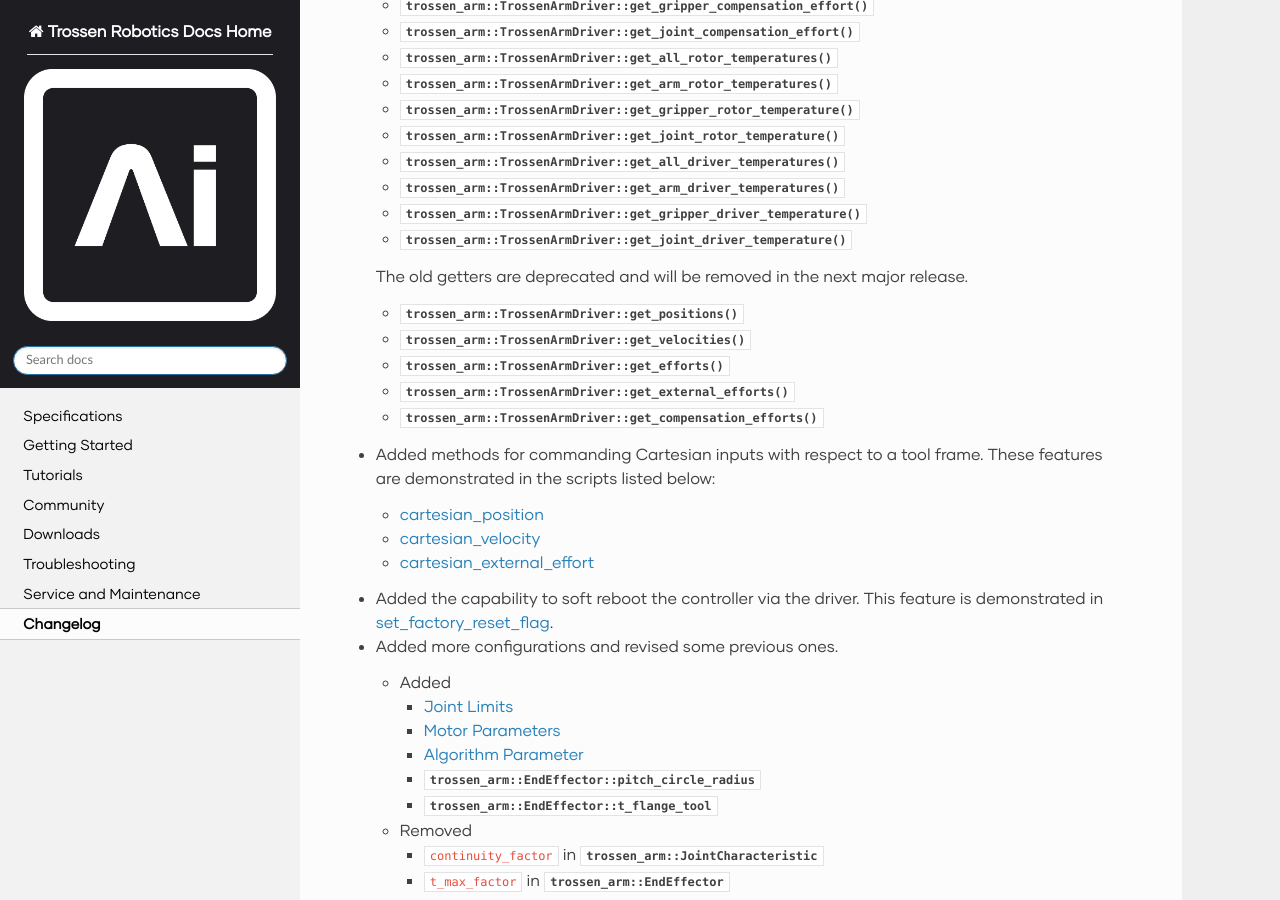
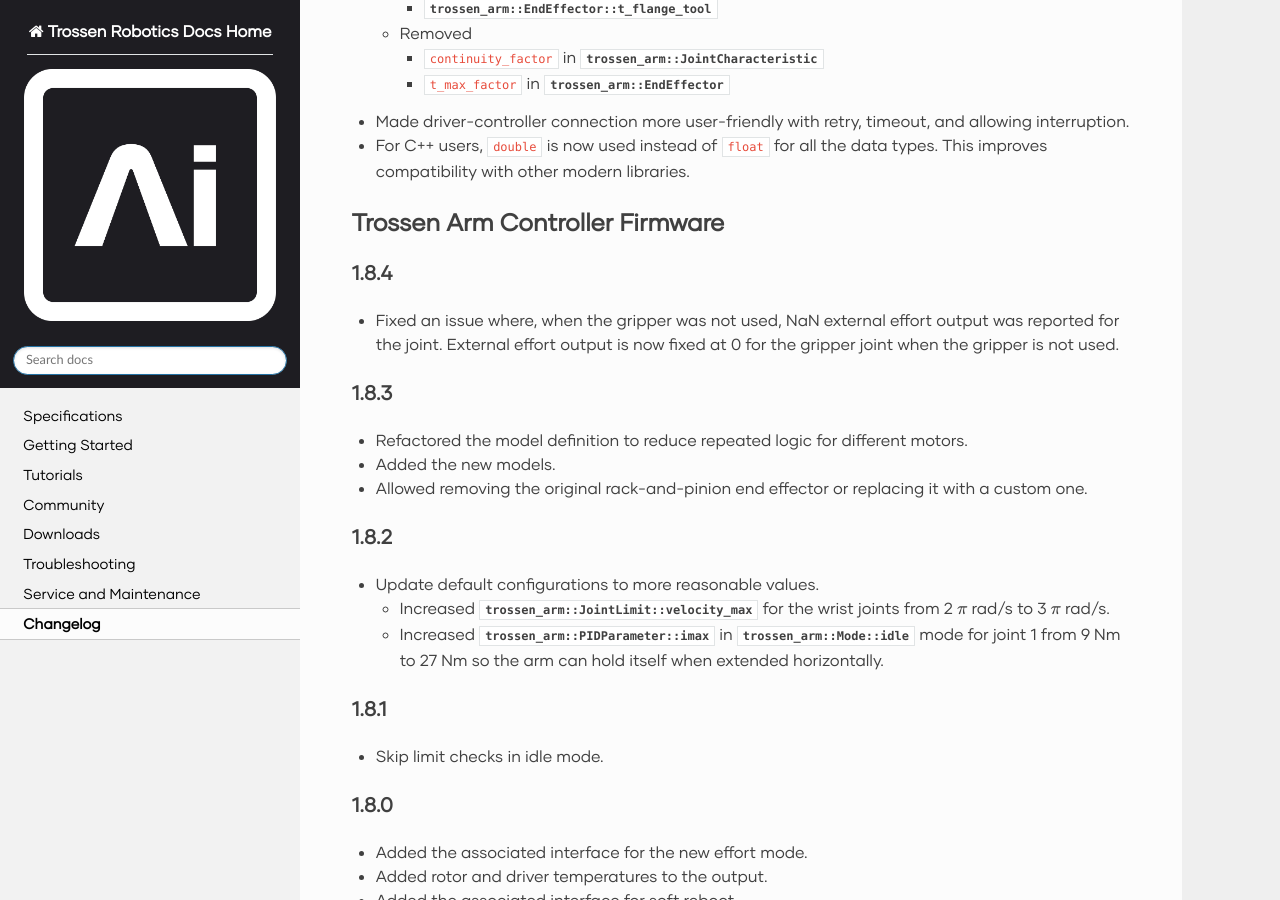
Before and after one commit to TrossenRobotics/trossen_arm, a Sphinx documentation site: the page built from docs/changelog.rst, in a window 1280 px wide and 900 px high, scrolled down 3340 px. Built offline with Sphinx 7.4.7 and the Read the Docs theme 3.1.0, drawn with Linux system fonts in a browser that asks for light colours; some web fonts are replaced; pages that are not in the unit, such as notebooks, are missing from menus; some of the changed text lies outside the part shown.

Commit message:
used section for name and subsection for version since patch changes are not required to match

```diff
--- a/docs/changelog.rst
+++ b/docs/changelog.rst
@@ -196,7 +155,36 @@ Trossen Arm Driver
   This improves compatibility with other modern libraries.
 
 Trossen Arm Controller Firmware
--------------------------------
+===============================
+
+1.8.4
+-----
+
+- Fixed an issue where, when the gripper was not used, NaN external effort output was reported for the joint.
+  External effort output is now fixed at 0 for the gripper joint when the gripper is not used.
+
+1.8.3
+-----
+
+- Refactored the model definition to reduce repeated logic for different motors.
+- Added the new models.
+- Allowed removing the original rack-and-pinion end effector or replacing it with a custom one.
+
+1.8.2
+-----
+
+- Update default configurations to more reasonable values.
+
+  - Increased :member:`trossen_arm::JointLimit::velocity_max` for the wrist joints from 2 :math:`\pi` rad/s to 3 :math:`\pi` rad/s.
+  - Increased :member:`trossen_arm::PIDParameter::imax` in :enumerator:`trossen_arm::Mode::idle` mode for joint 1 from 9 Nm to 27 Nm so the arm can hold itself when extended horizontally.
+
+1.8.1
+-----
+
+- Skip limit checks in idle mode.
+
+1.8.0
+-----
 
 - Added the associated interface for the new effort mode.
 - Added rotor and driver temperatures to the output.
```
Also changed, not shown: other parts of docs/changelog.rst (+9 -50 lines).
